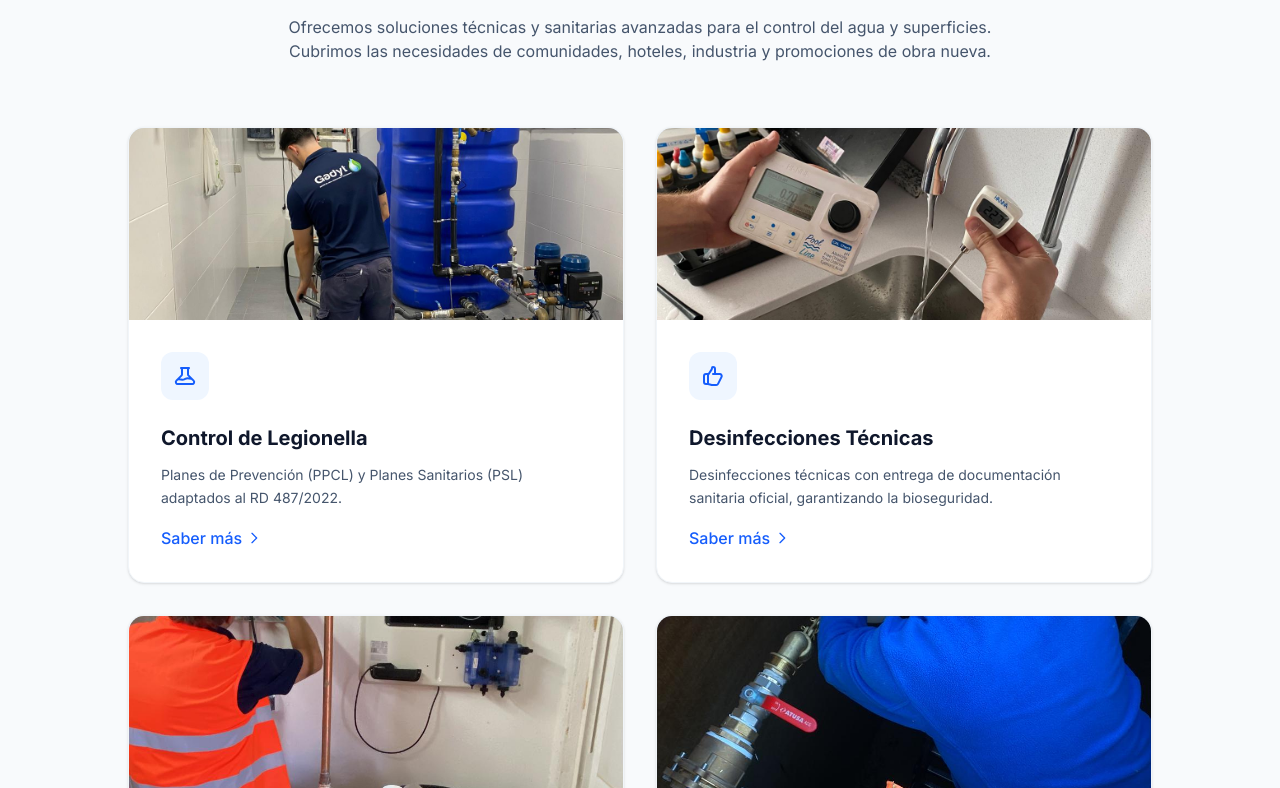
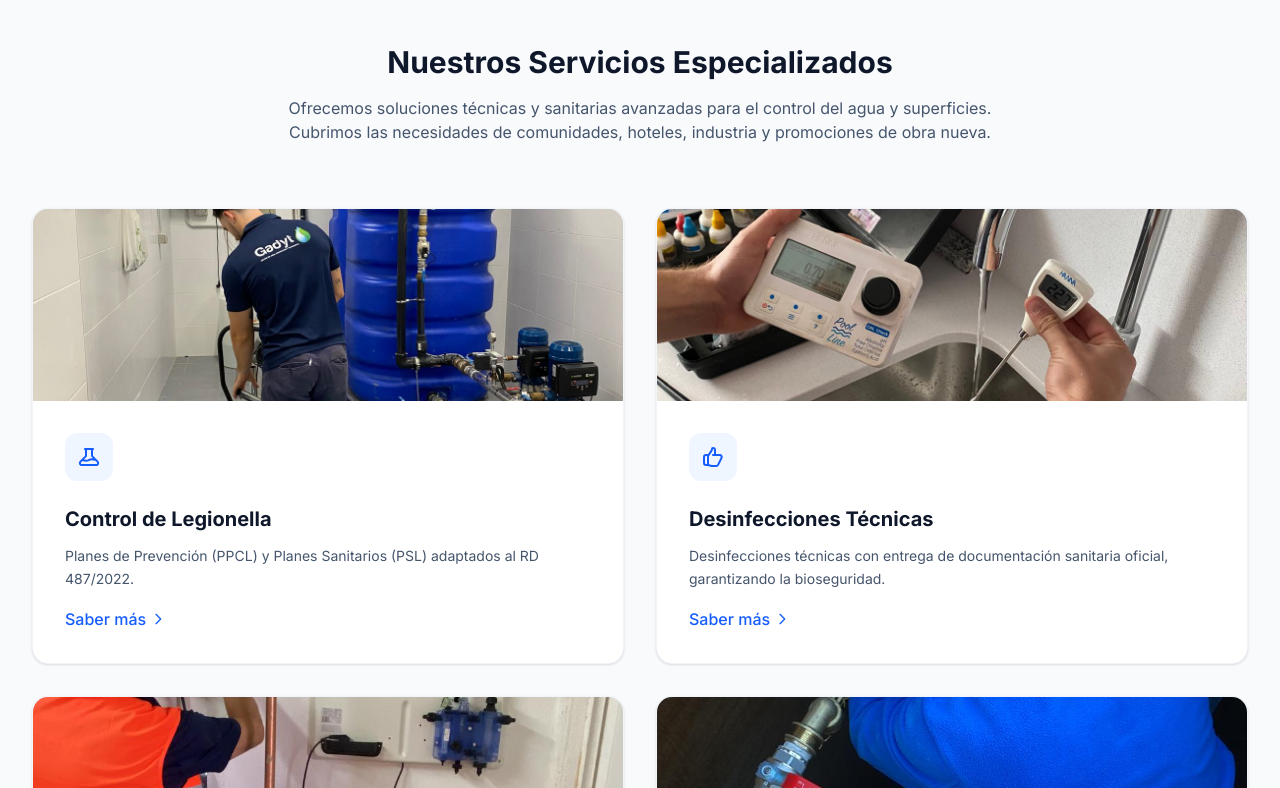
Before and after one commit to diegui9mnv/gaditweb, a Next.js app: page / in a window 1280 px wide. Shown: the part 1552-2340 px from the top of the page. Built offline with nearby package versions, Linux system fonts and the light colour scheme.

Commit message:
Fix: Navbar sticky para evitar solapamientos y corrección de ancho de cuadrícula

```diff
--- a/src/app/page.tsx
+++ b/src/app/page.tsx
@@ -94,7 +94,7 @@ export default function Home() {
             </p>
           </div>
 
-          <div className="grid md:grid-cols-2 gap-8 max-w-5xl mx-auto">
+          <div className="grid md:grid-cols-2 gap-8 max-w-7xl mx-auto">
             {/* Service 1 */}
             <Link href="/servicios/control-legionella" className="bg-white rounded-2xl shadow-sm hover:shadow-xl transition-all border border-slate-100 overflow-hidden group">
               <div className="h-48 bg-blue-100 relative overflow-hidden">
--- a/src/components/layout/Navbar.tsx
+++ b/src/components/layout/Navbar.tsx
@@ -8,7 +8,7 @@ export default function Navbar() {
   const [isOpen, setIsOpen] = useState(false);
 
   return (
-    <nav className="fixed w-full z-50 bg-white shadow-sm border-b border-gray-100">
+    <nav className="sticky top-0 w-full z-50 bg-white shadow-sm border-b border-gray-100">
       <div className="max-w-7xl mx-auto px-4 sm:px-6 lg:px-8">
         <div className="flex justify-between items-center h-20">
           <div className="flex-shrink-0 flex items-center">
```
